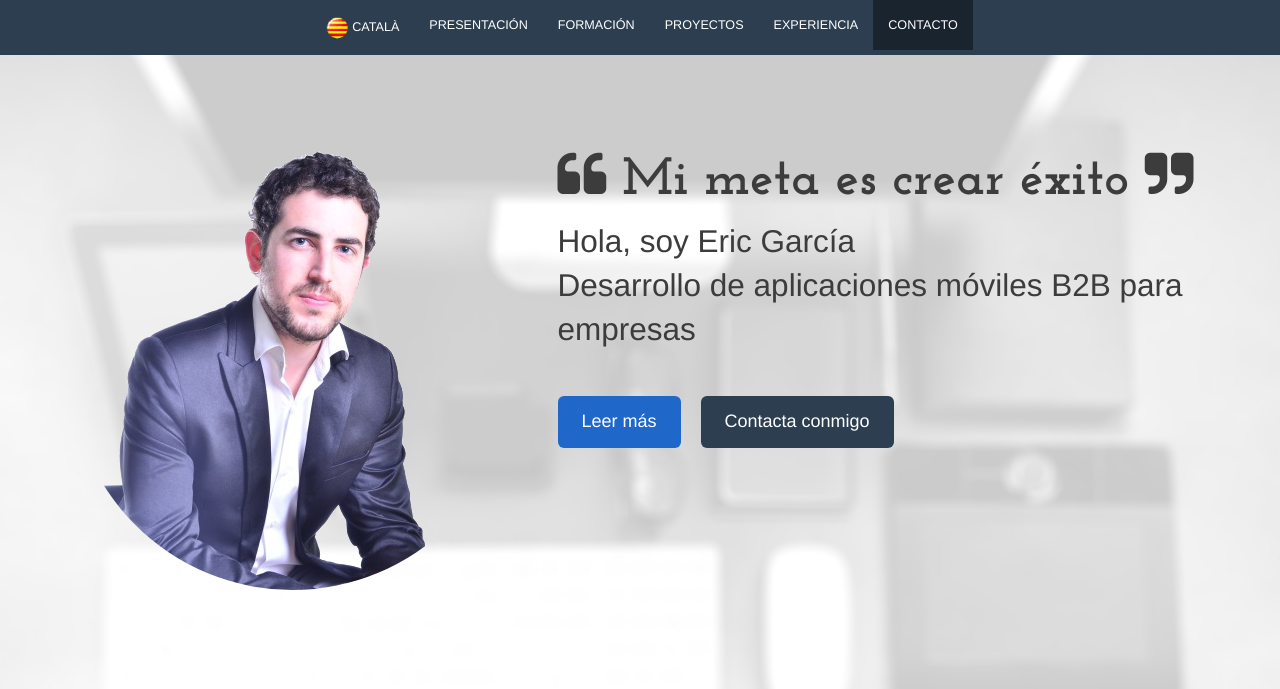
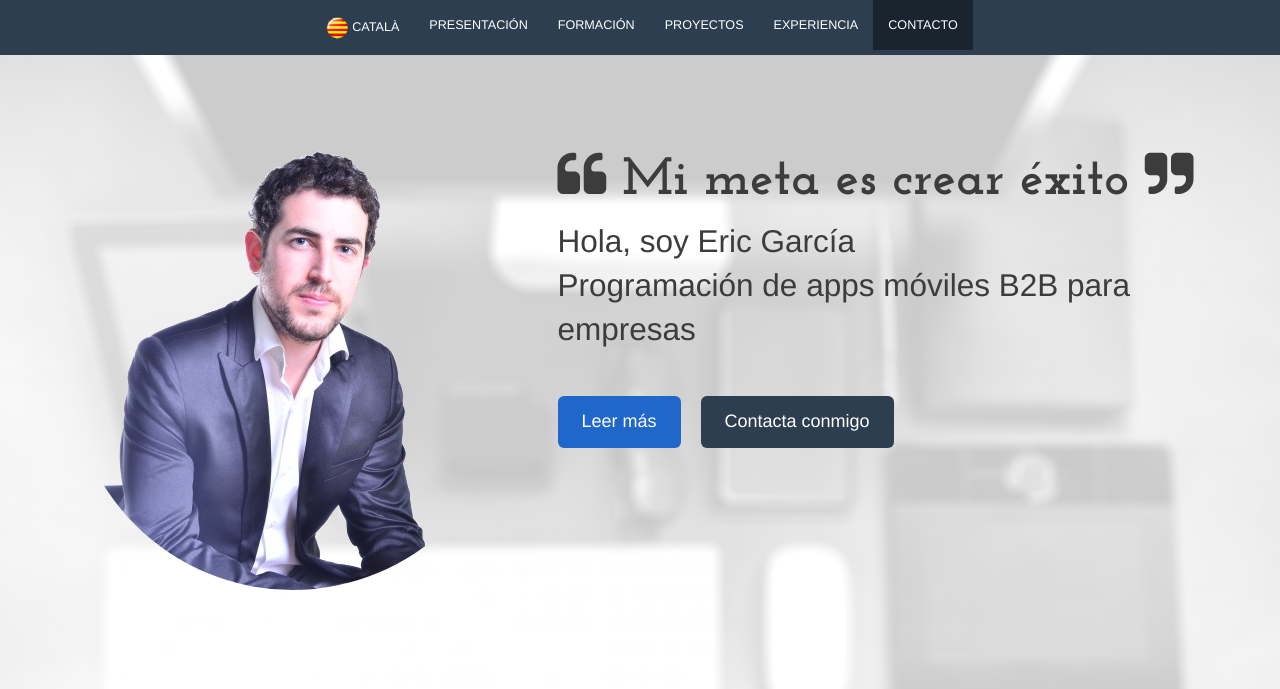
Before and after one commit to luermo/luermo.github.io, a PHP site: page /freelanceBarcelona/index.php in a window 1280 px wide. Shown: the top 689 px of the page. Run offline with PHP 8.4, Linux system fonts and the light colour scheme; some libraries are stand-ins or nearby versions; some web fonts are replaced.

Commit message:
update info

```diff
--- a/cat/index.php
+++ b/cat/index.php
@@ -92,7 +92,7 @@
                     <div class="col-md-7 ">
                         <h1 class="hide">Programador d'apps iOS i Android per empreses </h1>
                         <p class="heading"><i class="fa fa-quote-left"></i> El meobjectiu a és crear l'èxit <i class="fa fa-quote-right"></i></p>
-                        <h2>Hola, sóc Eric <br> Un programador d'aplicacions per a Empreses i startups</p>
+                        <h2>Hola, sóc Eric <br> Programador d'Apps mòbils per a Empreses i startups</p>
                             <a href="#presentacio" class="btn btn-default btn-lg">Llegir més</a><a href="#contacte" class="btn btn-primary btn-lg">Contacta amb mi</a>
                     </div>
 
--- a/freelanceBarcelona/index.php
+++ b/freelanceBarcelona/index.php
@@ -94,7 +94,7 @@
                     <div class="col-md-7 ">
                         <h1 class="hide">Programador Freelance de aplicaciones móviles, iOS y Android</h1>
                         <p class="heading"><i class="fa fa-quote-left"></i> Mi meta es crear éxito <i class="fa fa-quote-right"></i></p>
-                        <p>Hola, soy Eric García<br>Desarrollo de aplicaciones móviles B2B para empresas</p>
+                        <p>Hola, soy Eric García<br>Programación de apps móviles B2B para empresas</p>
                         <a href="#presentacion" class="btn btn-default btn-lg">Leer más</a><a href="#contacto" class="btn btn-primary btn-lg">Contacta conmigo</a>
                     </div>
 
```
